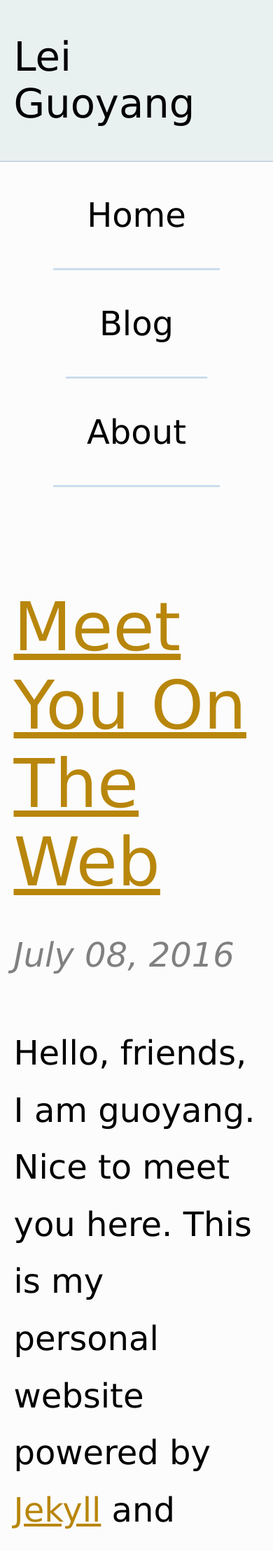
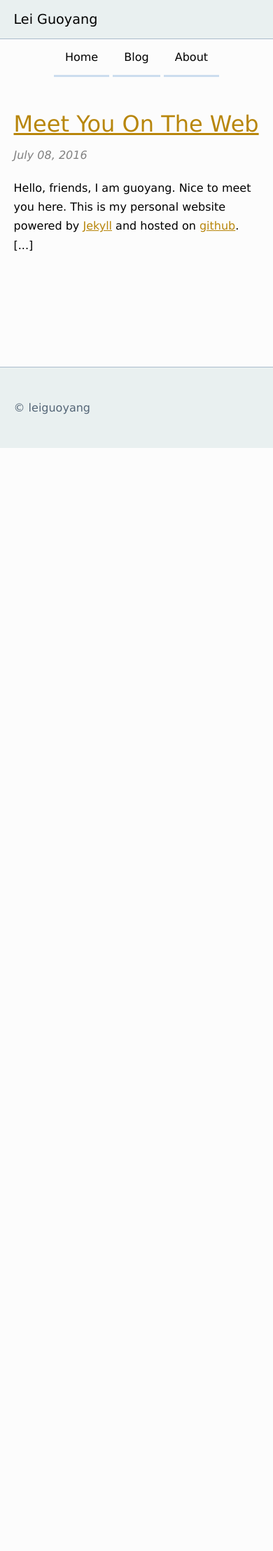
Before and after one commit to leiguoyang/leiguoyang.github.io, a Jekyll site: the page built from index.html, in a window 390 px wide. Shown: the top 2216 px of the page at 70% size. Built offline with Jekyll 4.4.1, drawn with Linux system fonts in a browser that asks for light colours; after the commit the page ends 900 px from its top, so only the background shows below that.

Commit message:
Update mobile.css

```diff
--- a/css/mobile.css
+++ b/css/mobile.css
@@ -1,5 +1,5 @@
 body {
-	font-size: 48px;
+	font-size: medium;
 }
 
 #main {
```
